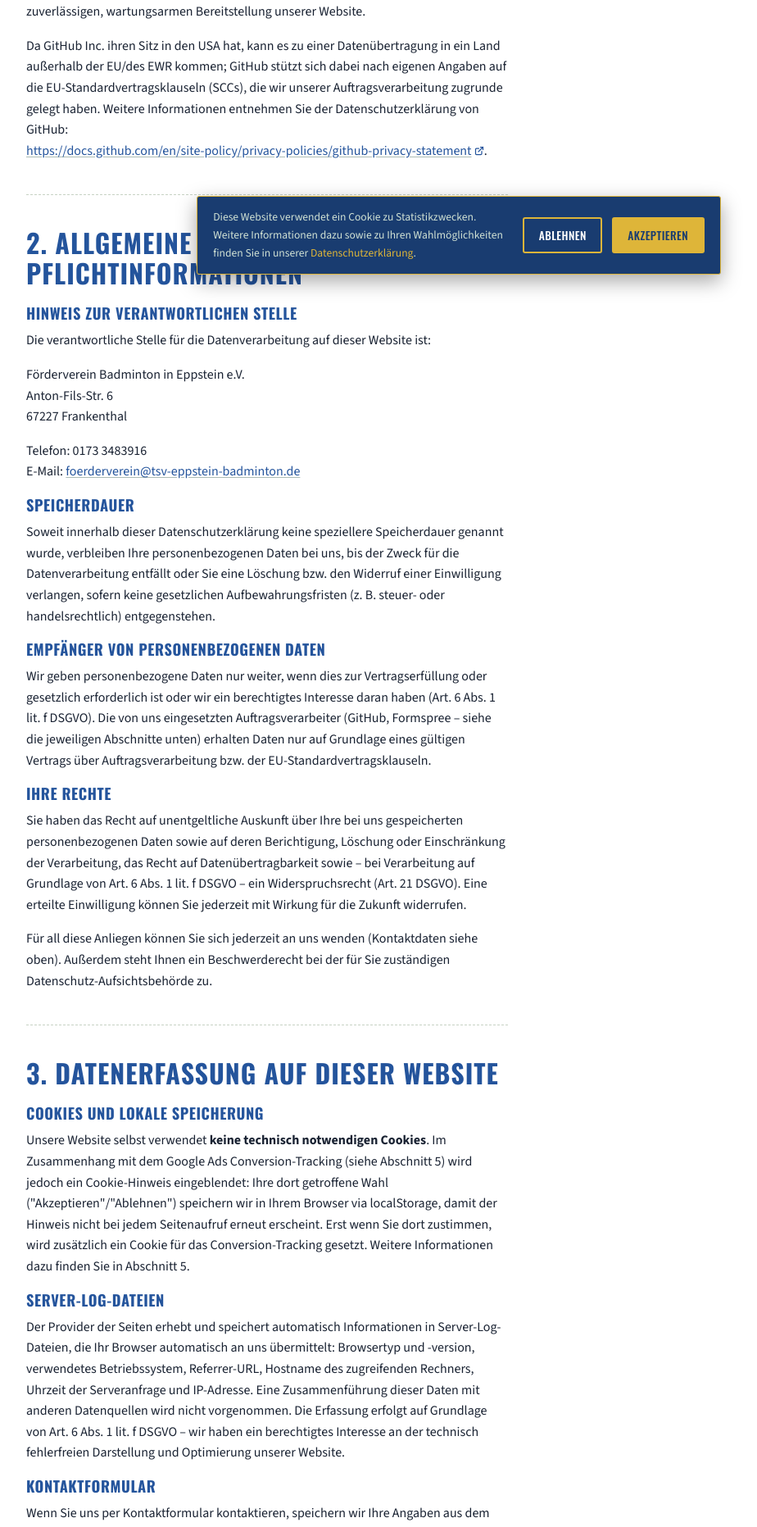
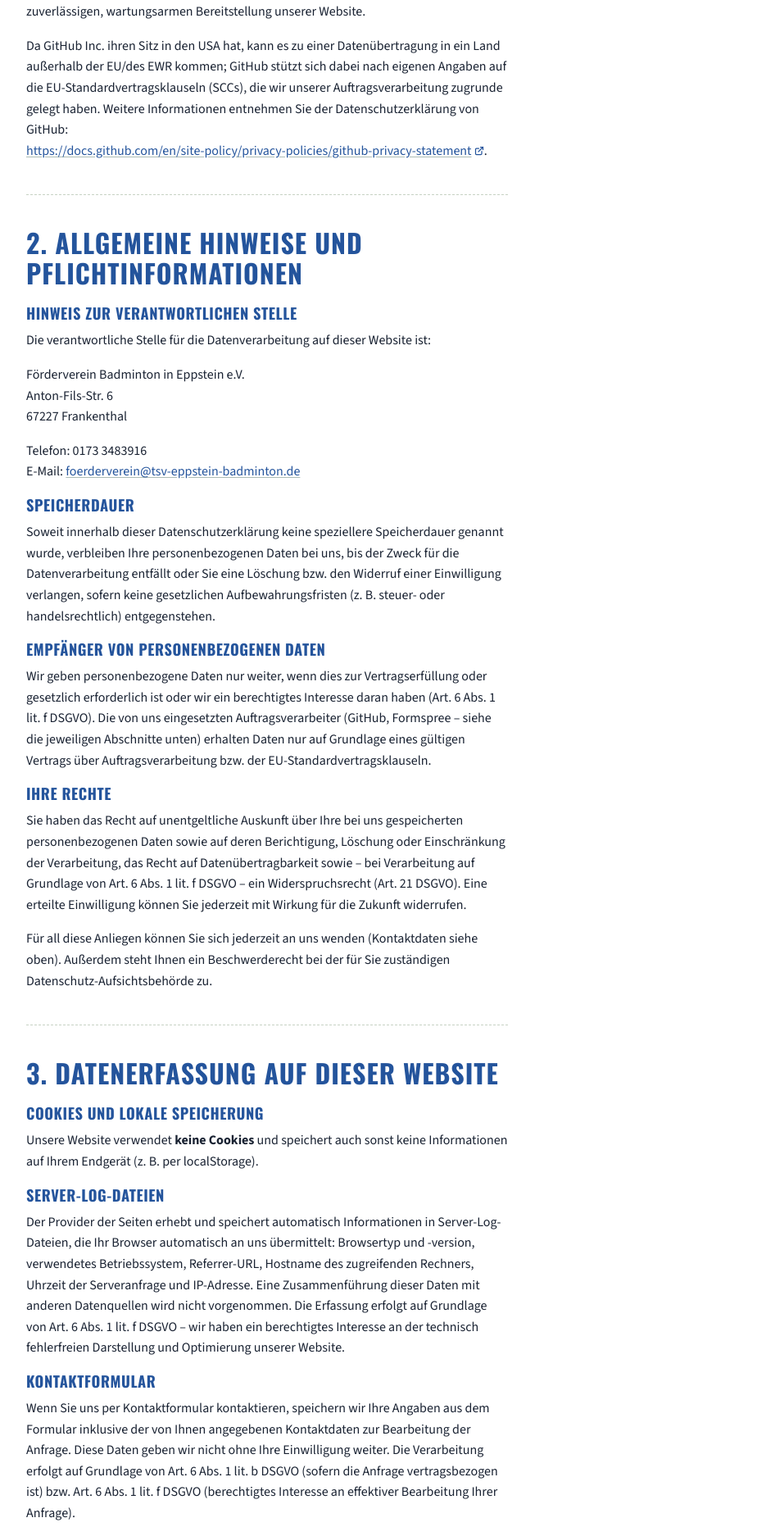
Before and after one commit to Forderverein-Badminton-in-Eppstein-e-V/website, a Jekyll site: the page built from datenschutz.html, in a window 1280 px wide. Shown: the part 549-2412 px from the top of the page at 82% size, without its empty margins (80-1004 px from the left). Built offline with Jekyll 4.4.1, drawn with Linux system fonts in a browser that asks for light colours; some of the changed text lies outside the part shown.

Commit message:
Google-Ads-Conversion-Tracking und Cookie-Banner entfernen
gtag.js, Consent-Mode-Logik, Cookie-Banner samt Footer-Button und
zugehörigem CSS/JS entfernt. Datenschutzerklärung (Abschnitt 5 gestrichen,
Cookie-Absatz in Abschnitt 3 angepasst) und README entsprechend
aktualisiert. Die Website setzt damit keine Cookies mehr.

Co-Authored-By: Claude Opus 5.5 <noreply@anthropic.com>

```diff
--- a/_includes/cookie-banner.html
+++ /dev/null
@@ -1,18 +0,0 @@
-<!--
-  Cookie-Banner für Google-Ads-Conversion-Tracking (Datenschutzerklärung
-  Abschnitt 5). Logik in assets/js/main.js (initCookieBanner), Wahl wird
-  in localStorage unter "ads_consent" gespeichert.
--->
-<div id="cookieBanner" class="cookie-banner" hidden>
-  <div class="cookie-banner-inner container">
-    <p>
-      Diese Website verwendet ein Cookie zu Statistikzwecken. Weitere Informationen
-      dazu sowie zu Ihren Wahlmöglichkeiten finden Sie in unserer
-      <a href="/datenschutz.html#google-ads-tracking">Datenschutzerklärung</a>.
-    </p>
-    <div class="cookie-banner-actions">
-      <button type="button" class="btn btn-outline" id="cookieDecline">Ablehnen</button>
-      <button type="button" class="btn btn-accent" id="cookieAccept">Akzeptieren</button>
-    </div>
-  </div>
-</div>
--- a/_includes/footer.html
+++ b/_includes/footer.html
@@ -28,7 +28,6 @@
         <li><a href="/impressum.html">Impressum</a></li>
         <li><a href="/datenschutz.html">Datenschutzerklärung</a></li>
         <li><a href="/kontakt.html">Kontakt</a></li>
-        <li><button type="button" id="cookieSettingsLink" class="link-button">Cookie-Einstellungen</button></li>
       </ul>
     </div>
   </div>
--- a/_layouts/default.html
+++ b/_layouts/default.html
@@ -16,35 +16,6 @@
 
   <!-- GoatCounter: cookieless, DSGVO-konform ohne Einwilligung nötig (siehe Datenschutzerklärung) -->
   <script data-goatcounter="https://stats.tsv-eppstein-badminton.de/count" async src="//gc.zgo.at/count.js"></script>
-
-  <!--
-    Google Ads Conversion-Tracking (Google Ad Grants), über Google Consent
-    Mode (Datenschutzerklärung Abschnitt 5). Startzustand kommt aus
-    localStorage "ads_consent" (siehe initCookieBanner in
-    assets/js/main.js), Standard ist "denied" bis zur Zustimmung im
-    Cookie-Banner. "ad_personalization" bleibt immer "denied" –
-    nur Conversion-Tracking, kein Remarketing.
-  -->
-  <script>
-    window.dataLayer = window.dataLayer || [];
-    function gtag() { dataLayer.push(arguments); }
-    var adsConsentState = 'denied';
-    try {
-      if (localStorage.getItem('ads_consent') === 'granted') adsConsentState = 'granted';
-    } catch (e) { /* localStorage evtl. nicht verfügbar */ }
-    gtag('consent', 'default', {
-      'ad_storage': adsConsentState,
-      'ad_user_data': adsConsentState,
-      'ad_personalization': 'denied',
-      'analytics_storage': 'denied'
-    });
-  </script>
-  <script async src="https://www.googletagmanager.com/gtag/js?id=AW-17976165950"></script>
-  <script>
-    gtag('js', new Date());
-    gtag('config', 'AW-17976165950');
-    gtag('event', 'conversion', { 'send_to': 'AW-17976165950/LsWmCKOk4P4bEL6M2vtC' });
-  </script>
 
   <link rel="stylesheet" href="/assets/fonts/fonts.css">
   <link rel="stylesheet" href="/assets/css/style.css?v={{ site.time | date: '%s' }}">
@@ -85,8 +56,6 @@
 
   {% include footer.html %}
 
-  {% include cookie-banner.html %}
-
   <script src="/assets/js/main.js?v={{ site.time | date: '%s' }}"></script>
 </body>
 
--- a/assets/css/style.css
+++ b/assets/css/style.css
@@ -619,7 +619,7 @@ button:focus-visible {
   padding: 0.7em 1.3em;
   border-radius: var(--radius);
   border: 2px solid transparent;
-  /* .btn wird auch auf echten <button>-Elementen genutzt (z. B. Cookie-Banner) -
+  /* .btn wird auch auf echten <button>-Elementen genutzt (z. B. Kontaktformular) -
      ohne diesen Reset würde deren Browser-Standardhintergrund durchscheinen. */
   background: none;
   cursor: pointer;
@@ -1200,64 +1200,3 @@ button:focus-visible {
   flex-wrap: wrap;
   gap: 0.5rem;
 }
-
-/* Footer-Link, der optisch wie ein normaler <a> aussieht, aber ein
-   <button> ist (für "Cookie-Einstellungen", das per JS den Banner
-   erneut öffnet statt zu einer Seite zu verlinken). */
-.link-button {
-  background: none;
-  border: none;
-  padding: 0;
-  margin: 0;
-  font: inherit;
-  color: #cfe0d3;
-  cursor: pointer;
-  text-align: left;
-}
-
-.link-button:hover {
-  color: var(--accent);
-}
-
-/* -------------------- Cookie-Banner (nur Google-Ads-Tracking) -------------------- */
-/* Breites, flaches schwebendes Popup, horizontal zentriert - auf schmalen
-   Screens durch die max-width/calc trotzdem mit Rand statt Kante-an-Kante,
-   Text/Buttons brechen dann per flex-wrap untereinander um. */
-.cookie-banner {
-  position: fixed;
-  left: 50%;
-  bottom: 1rem;
-  transform: translateX(-50%);
-  width: calc(100% - 2rem);
-  max-width: 640px;
-  z-index: 1000;
-  background: var(--court-dark);
-  color: #cfe0d3;
-  border: 1px solid var(--accent);
-  border-radius: var(--radius);
-  box-shadow: 0 8px 24px rgba(0, 0, 0, 0.35);
-}
-
-.cookie-banner-inner {
-  display: flex;
-  align-items: center;
-  flex-wrap: wrap;
-  gap: 1rem;
-  padding: 0.9rem 1.2rem;
-}
-
-.cookie-banner-inner p {
-  margin: 0;
-  font-size: 0.85rem;
-  flex: 1 1 320px;
-}
-
-.cookie-banner-inner a {
-  color: var(--accent);
-}
-
-.cookie-banner-actions {
-  display: flex;
-  gap: 0.7rem;
-  flex-shrink: 0;
-}
--- a/assets/js/main.js
+++ b/assets/js/main.js
@@ -181,67 +181,6 @@ function initLightbox() {
   });
 }
 
-/**
- * Cookie-Banner für das Google-Ads-Conversion-Tracking (siehe
- * _includes/cookie-banner.html, Datenschutzerklärung Abschnitt 5).
- * Speichert die Wahl in localStorage ("ads_consent": "granted"/"denied").
- */
-function initCookieBanner() {
-  const banner = document.getElementById("cookieBanner");
-  if (!banner) return;
-
-  const acceptBtn = document.getElementById("cookieAccept");
-  const declineBtn = document.getElementById("cookieDecline");
-  const settingsLink = document.getElementById("cookieSettingsLink");
-
-  function getStoredChoice() {
-    try {
-      return localStorage.getItem("ads_consent");
-    } catch (e) {
-      return null;
-    }
-  }
-
-  function updateConsent(granted) {
-    try {
-      localStorage.setItem("ads_consent", granted ? "granted" : "denied");
-    } catch (e) { /* localStorage evtl. nicht verfügbar */ }
-
-    if (typeof gtag === "function") {
-      const state = granted ? "granted" : "denied";
-      gtag("consent", "update", {
-        ad_storage: state,
-        ad_user_data: state,
-        ad_personalization: "denied", // nur Conversion-Tracking, kein Remarketing
-      });
-    }
-  }
-
-  function showBanner() {
-    banner.hidden = false;
-  }
-
-  function hideBanner() {
-    banner.hidden = true;
-  }
-
-  acceptBtn?.addEventListener("click", () => {
-    updateConsent(true);
-    hideBanner();
-  });
-
-  declineBtn?.addEventListener("click", () => {
-    updateConsent(false);
-    hideBanner();
-  });
-
-  settingsLink?.addEventListener("click", showBanner);
-
-  if (getStoredChoice() === null) {
-    showBanner();
-  }
-}
-
 document.addEventListener("DOMContentLoaded", () => {
   initNavToggle();
   initSubmenuToggles();
@@ -249,5 +188,4 @@ document.addEventListener("DOMContentLoaded", () => {
   setFooterYear();
   initGalleryPagination();
   initLightbox();
-  initCookieBanner();
 });
--- a/datenschutz.html
+++ b/datenschutz.html
@@ -86,13 +86,8 @@ sitemap: false
 
     <h3>Cookies und lokale Speicherung</h3>
     <p>
-      Unsere Website selbst verwendet <strong>keine technisch notwendigen Cookies</strong>.
-      Im Zusammenhang mit dem Google Ads Conversion-Tracking (siehe Abschnitt 5) wird jedoch
-      ein Cookie-Hinweis eingeblendet: Ihre dort getroffene Wahl ("Akzeptieren"/"Ablehnen")
-      speichern wir in Ihrem Browser via localStorage, damit der Hinweis nicht bei jedem
-      Seitenaufruf erneut erscheint. Erst wenn Sie dort zustimmen, wird zusätzlich ein Cookie
-      für das Conversion-Tracking gesetzt. Weitere Informationen dazu finden Sie in
-      Abschnitt 5.
+      Unsere Website verwendet <strong>keine Cookies</strong> und speichert auch sonst
+      keine Informationen auf Ihrem Endgerät (z.&nbsp;B. per localStorage).
     </p>
 
     <h3>Server-Log-Dateien</h3>
@@ -169,39 +164,5 @@ sitemap: false
         rel="noopener">https://www.goatcounter.com/privacy</a>.
     </p>
 
-    <hr class="court-divider">
-
-    <h2 id="google-ads-tracking">5. Google Ads Conversion-Tracking</h2>
-    <p>
-      Wir schalten Online-Anzeigen über Google Ads, um auf unsere Vereinsarbeit
-      aufmerksam zu machen. Zur Erfolgsmessung dieser Anzeigen ist auf dieser
-      Website der "Google-Tag" (gtag.js) von Google Ireland Limited, Gordon
-      House, Barrow Street, Dublin 4, Irland, eingebunden.
-    </p>
-    <p>
-      Beim Aufruf der Website wird unabhängig von Ihrer Einwilligung eine
-      technische Verbindung zu Servern von Google aufgebaut, wobei
-      u.&nbsp;a. Ihre IP-Adresse übermittelt wird; dies erfolgt auf
-      Grundlage unseres berechtigten Interesses (Art. 6 Abs. 1 lit. f
-      DSGVO) an einer wirksamen Bewerbung unserer Vereinsarbeit. Ein
-      Cookie, mit dem sich ein Anzeigenklick zuverlässig einem späteren
-      Seitenaufruf zuordnen lässt (Conversion-Tracking im eigentlichen
-      Sinn), wird erst gesetzt, wenn Sie dies über unseren Cookie-Hinweis
-      bestätigen. Rechtsgrundlage hierfür ist Ihre Einwilligung
-      (Art. 6 Abs. 1 lit. a DSGVO, § 25 Abs. 1 TDDDG). Sie können Ihre
-      Wahl jederzeit über den Link "Cookie-Einstellungen" im Footer
-      dieser Seite ändern; ein Widerruf wirkt erst für zukünftige
-      Seitenaufrufe.
-    </p>
-    <p>
-      Da Google (Alphabet Inc.) auch in den USA verarbeitet, kann es zu
-      einer Datenübertragung in ein Land außerhalb der EU/des EWR kommen;
-      Google stützt sich dabei nach eigenen Angaben auf die
-      EU-Standardvertragsklauseln (SCCs). Weitere Informationen entnehmen
-      Sie der Datenschutzerklärung von Google:
-      <a href="https://policies.google.com/privacy" target="_blank"
-        rel="noopener">https://policies.google.com/privacy</a>.
-    </p>
-
   </div>
 </div>
```
Also changed, not shown: README.md.
